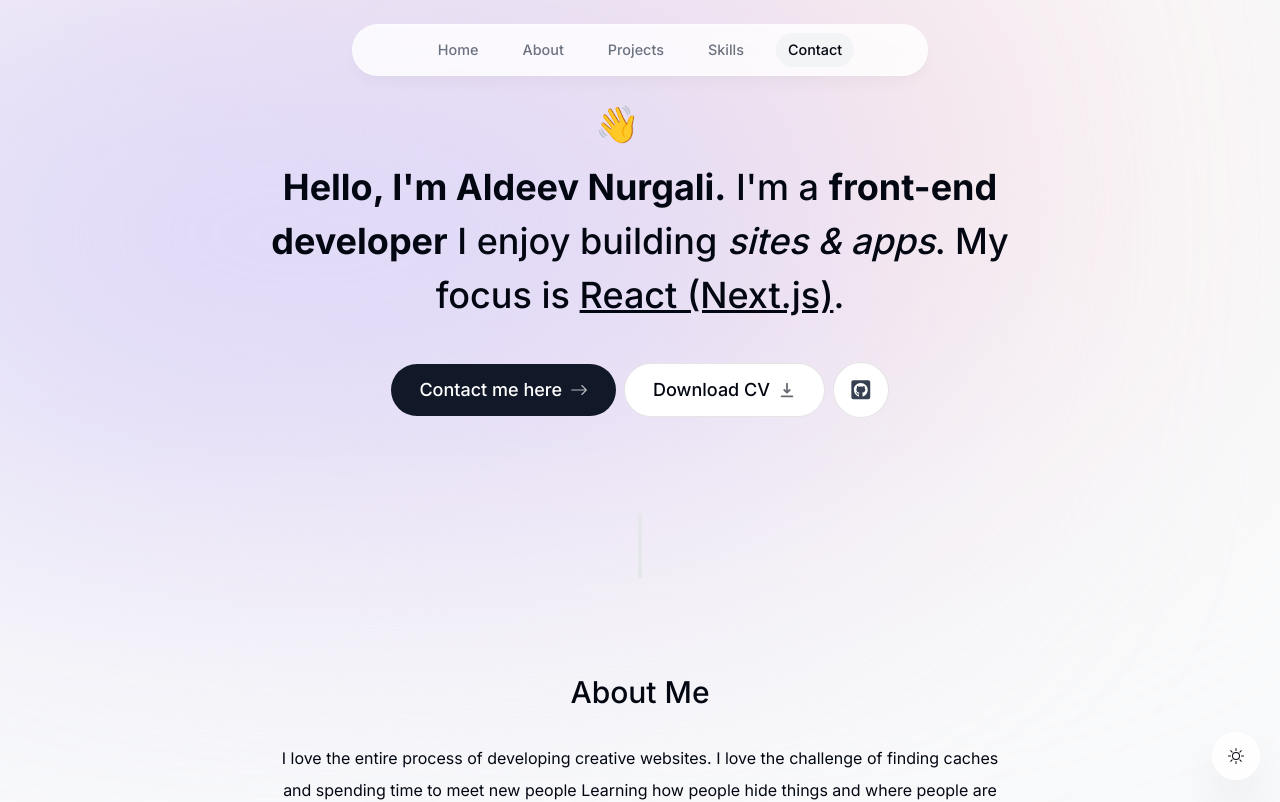
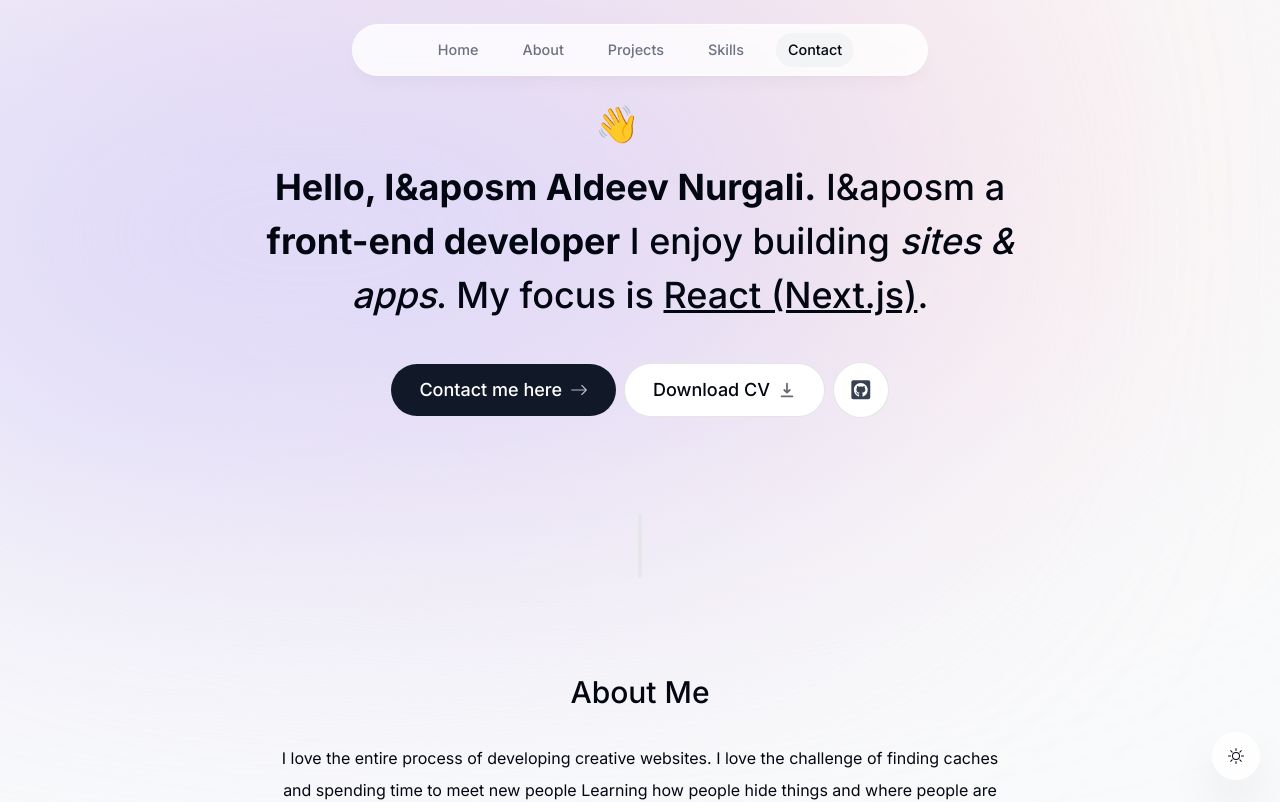
Before and after one commit to aldeevN/anonExample, a Next.js app: page / in a window 1280 px wide. Shown: the top 802 px of the page. Built offline with nearby package versions, Linux system fonts and the light colour scheme.

Commit message:
Update intro.tsx

```diff
--- a/components/intro.tsx
+++ b/components/intro.tsx
@@ -62,7 +62,7 @@
         initial={{ opacity: 0, y: 100 }}
         animate={{ opacity: 1, y: 0 }}
       >
-        <span className="font-bold">Hello, I'm Aldeev Nurgali.</span> I'm a{" "}
+        <span className="font-bold">Hello, I&aposm Aldeev Nurgali.</span> I&aposm a{" "}
         <span className="font-bold">front-end developer</span>{" "}
         I enjoy building <span className="italic">sites & apps</span>. My focus is{" "}
         <span className="underline">React (Next.js)</span>.
```
